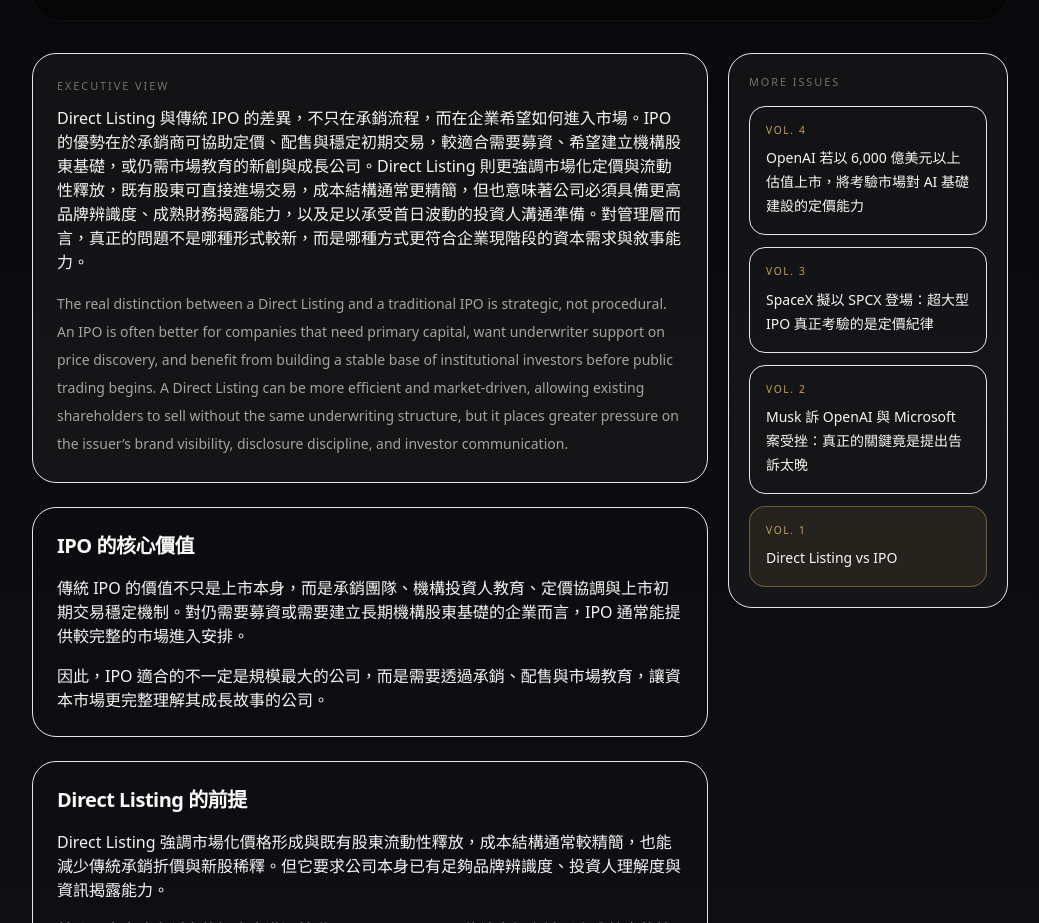
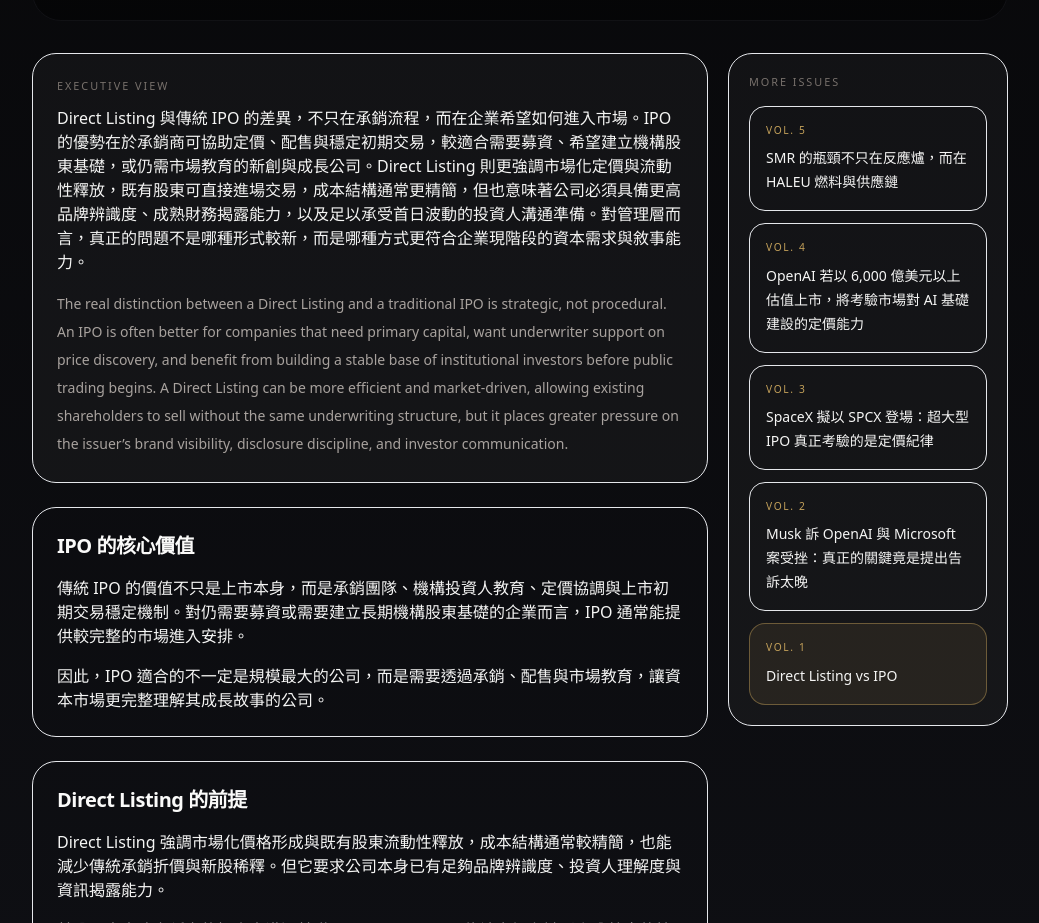
Before and after one commit to ifachang/inkstonecapital-site, a Next.js app: page /insights/vol-1-direct-listing-vs-ipo/ in a window 1280 px wide. Shown: the part 880-1803 px from the top of the page, without its empty margins (120-1159 px from the left). Built offline with nearby package versions, Linux system fonts and the light colour scheme.

Commit message:
Publish SMR HALEU supply chain insight

```diff
--- a/src/data/insights.ts
+++ b/src/data/insights.ts
@@ -1,4 +1,62 @@
 export const insightItems = [
+  {
+    volume: "Vol. 5",
+    slug: "vol-5-smr-haleu-centrus-supply-chain",
+    date: "2026-05-22",
+    category: "Energy Infrastructure",
+    title: "SMR 的瓶頸不只在反應爐，而在 HALEU 燃料與供應鏈",
+    subtitle:
+      "SMR 與先進核能被視為資料中心、AI 算力與工業用電的潛在基礎設施解方，但真正決定部署速度的，可能不是反應爐設計本身，而是 HALEU 燃料、濃縮產能、監管許可與長期採購承諾是否能同步到位。",
+    excerpt:
+      "SMR 不是單一科技題材，而是燃料、供應鏈、電力需求與資本支出共同構成的基礎建設命題。",
+    zh:
+      "SMR 的投資敘事正在從『小型反應爐』轉向『能源基礎建設供應鏈』。對 AI 資料中心與高耗能產業而言，穩定、低碳、可長期調度的電力來源具備戰略價值；但若 HALEU 燃料供應不足，反應爐設計再成熟，也可能面臨商業化節奏延後。Centrus、DOE 與美國本土濃縮能力的進展，因此不只是核能產業新聞，而是 AI 電力瓶頸、國家能源安全與資本市場估值邏輯的交會點。",
+    en:
+      "The SMR investment thesis is shifting from reactor design to energy-infrastructure supply chains. For AI data centers and power-intensive industries, stable and low-carbon baseload power has strategic value. Yet without reliable HALEU fuel supply, even promising reactor designs can face deployment delays. HALEU enrichment capacity, long-term offtake commitments, licensing, and domestic fuel-cycle resilience may become the real constraints that determine which advanced nuclear platforms can scale.",
+    body: [
+      {
+        heading: "HALEU 是先進反應爐的前置條件",
+        paragraphs: [
+          "HALEU 通常指鈾-235 濃縮度高於傳統輕水反應爐燃料、但低於武器級標準的核燃料。許多先進反應爐與 SMR 設計需要 HALEU 才能達到更高功率密度、更長換料週期或更小型化的工程目標。",
+          "這也意味著 SMR 的商業化不能只看反應爐公司本身。若燃料供應、濃縮產能與運輸監管無法同步擴張，專案即使取得客戶意向與融資支持，也可能卡在燃料可得性。",
+        ],
+      },
+      {
+        heading: "Centrus 的角色是供應鏈槓桿",
+        paragraphs: [
+          "Centrus 在美國 HALEU 生產鏈中扮演關鍵角色，其 Piketon 示範級濃縮能力被視為美國恢復本土先進核燃料供應的重要節點。這類公司不只是單純燃料供應商，也可能成為 SMR 部署節奏、能源安全與產業政策落地能力的槓桿。",
+          "對資本市場而言，這使投資人需要從單一公司估值，轉向整條燃料循環的產能、合約、政府支持、監管許可與擴產資本支出。真正有價值的不是概念，而是誰能把關鍵瓶頸轉化為可交付能力。",
+        ],
+      },
+      {
+        heading: "AI 電力需求讓核能重新被定價",
+        paragraphs: [
+          "AI 資料中心快速擴張，使電力可得性成為科技公司成長的核心限制。SMR 若能提供穩定、低碳且接近負載中心的電力，將有機會成為資料中心、製造業與國防基礎設施的長期選項。",
+          "但市場不能只買『核能回歸』的故事。投資判斷需要回到燃料供應、建廠時程、客戶採購承諾、監管風險與融資成本。SMR 的下一階段，不是誰的想像最大，而是誰能把能源、燃料與資本市場節奏串起來。",
+        ],
+      },
+    ],
+    sources: [
+      {
+        label: "I-fa Chang commentary",
+        href: "https://ifachang.com/news/project-visit-2026-05-22-smr-haleu-centrus-commentary.html",
+      },
+      {
+        label: "U.S. Department of Energy",
+        href: "https://www.energy.gov/ne/articles/centrus-produces-nations-first-amounts-haleu",
+      },
+      {
+        label: "World Nuclear Association",
+        href: "https://world-nuclear.org/information-library/nuclear-fuel-cycle/conversion-enrichment-and-fabrication/high-assay-low-enriched-uranium-haleu",
+      },
+      {
+        label: "NucNet SMR Database",
+        href: "https://smr.nucnet.org/news/centrus-reaches-critical-milestone-with-900-kilogram-haleu-delivery-to-us-doe-6-1-2025",
+      },
+    ],
+    imageSrc: "/insight-smr-haleu.svg",
+    imageAlt: "SMR and HALEU supply chain visual",
+  },
   {
     volume: "Vol. 4",
     slug: "vol-4-openai-mega-ipo-valuation",
--- a/src/data/news.json
+++ b/src/data/news.json
@@ -1,4 +1,9 @@
 [
+  {
+    "title": "SMR、HALEU 與 Centrus：先進核能真正瓶頸可能是燃料供應鏈",
+    "href": "https://ifachang.com/news/project-visit-2026-05-22-smr-haleu-centrus-commentary.html",
+    "source": "I-fa Chang"
+  },
   {
     "title": "OpenAI prepares confidential IPO filing",
     "href": "https://www.axios.com/2026/05/20/openai-ipo-spacex-musk",
```
Also changed, not shown: public/insight-smr-haleu.svg (added).
